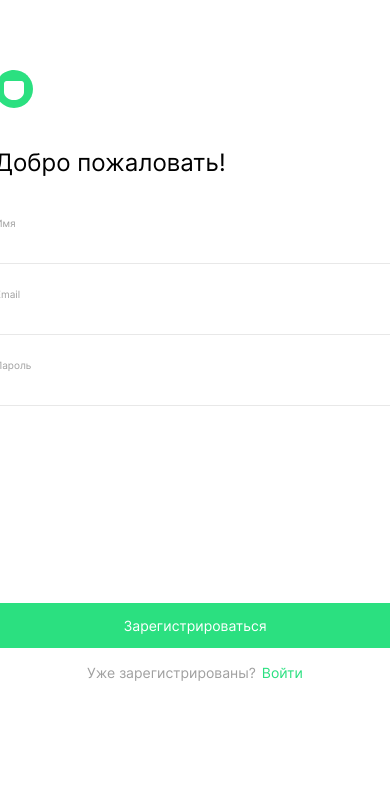
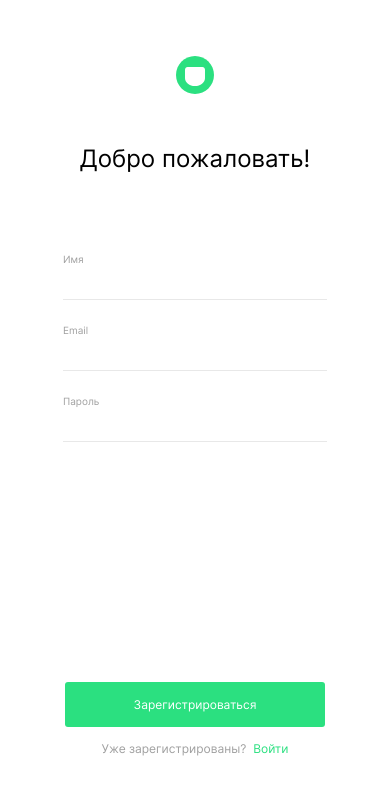
Before and after one commit to annalebedevapracticum/movies-explorer-frontend, a React (Create React App) app: page /signup in a window 390 px wide. Shown: the top 794 px of the page. Built offline with nearby package versions, Linux system fonts and the light colour scheme.

Commit message:
adaptive done

```diff
--- a/src/components/ErrorPage/ErrorPage.css
+++ b/src/components/ErrorPage/ErrorPage.css
@@ -34,3 +34,22 @@
     color: #2BE080;
     margin-top: 184px;
 }
+
+
+@media screen and (max-width: 767px) {
+    .error-page__title {
+        padding-top: 329px;
+        font-size: 80px;
+        line-height: 97px;
+    }
+    .error-page__description {
+        font-size: 12px;
+        line-height: 15px;
+        margin-top: 10px;
+    }
+    .error-page__button {
+        font-size: 12px;
+        line-height: 15px;
+        margin: 284px 0 30px;
+    }
+}
--- a/src/components/Login/Login.css
+++ b/src/components/Login/Login.css
@@ -20,6 +20,11 @@
     line-height: 29px;
     margin-top: 40px;
 
+}
+
+.login__welcome_wrapper {
+    display: flex;
+    flex-direction: column;
 }
 
 .login__input {
@@ -93,3 +98,42 @@
     color: #A0A0A0;
     margin-top: 24px;
 }
+
+
+
+@media screen and (max-width: 767px) {
+    .login {
+        margin: 56px 0 30px;
+    }
+
+    .login__wrapper {
+        align-items: center;
+    }
+
+    .login__welcome {
+        margin: 50px 0 56px;
+    }
+
+    .login__input {
+        width: 260px;
+    }
+
+    .login__button {
+        font-size: 12px;
+        line-height: 15px;
+        width: 260px;
+        margin: 309px 0 14px;
+        padding: 15px;
+    }
+
+    .login__description {
+        font-size: 12px;
+        line-height: 15px;
+        margin-right: 7px;
+    }
+
+    .login__entry {
+        font-size: 12px;
+        line-height: 15px;
+    }
+}
--- a/src/components/Login/Login.js
+++ b/src/components/Login/Login.js
@@ -28,12 +28,14 @@ function Login({ onLogin }) {
             <div className='login__wrapper'>
                 <img className="header__logo" alt="Лого" src={logo} />
                 <h2 className="login__welcome">Рады видеть!</h2>
+                <div className='login__welcome_wrapper'>
                     <label className="login__label" htmlFor="email">Email</label>
                     <input id="email" className="login__input" value={email} onChange={handleEmailChange} name="email" type="email" />
                     <div className="divider" />
                     <label className="login__label" htmlFor="password">Пароль</label>
                     <input id="password" className="login__input" value={password} onChange={handlePasswordChange} name="password" type="password" />
                     <div className="divider" />
+                </div>
             </div>
             <button type="submit" className="login__button">Войти</button>
             <div className="login__check">
--- a/src/components/Movies/MoviesCardList/MoviesCard/MoviesCard.css
+++ b/src/components/Movies/MoviesCardList/MoviesCard/MoviesCard.css
@@ -86,3 +86,21 @@
         height: 190px;
     }
 }
+@media screen and (max-width: 767px) {
+    .movies-card {
+        max-width: 300px;
+    }
+
+    .movies-card__wrapper {
+        margin: 16px 0 0;
+    }
+
+    .movies-card__image {
+        width: 300px;
+        height: 190px;
+    }
+    .movies-card__title {
+        font-size: 12px;
+        line-height: 15px;
+    }
+}
--- a/src/components/Movies/MoviesCardList/MoviesCardList.css
+++ b/src/components/Movies/MoviesCardList/MoviesCardList.css
@@ -33,3 +33,15 @@
         grid-template-columns: repeat(auto-fit, minmax(339px, 1fr));
     }
 }
+
+@media screen and (max-width: 767px) {
+    .movies-cards {
+        padding: 50px 10px 0;
+        grid-template-columns: repeat(auto-fit, minmax(300px, 1fr));
+        gap: 39px;
+    }
+
+    .movies-cards__button {
+        margin: 50px 40px 80px;
+    }
+}
--- a/src/components/Movies/SearchForm/FilterCheckbox/FilterCheckbox.css
+++ b/src/components/Movies/SearchForm/FilterCheckbox/FilterCheckbox.css
@@ -63,3 +63,11 @@
         margin-top: 38px;
     }
 }
+
+
+@media screen and (max-width: 767px) {
+    .checkbox {
+        margin-top: 45px;
+        font-size: 11px;
+    }
+}
--- a/src/components/Movies/SearchForm/SearchForm.css
+++ b/src/components/Movies/SearchForm/SearchForm.css
@@ -18,6 +18,8 @@
     border-radius: 50px 0 0 50px;
     border: 1.5px solid hsl(0, 0%, 67%, 0.2);
     padding-left: 22px;
+    box-sizing: border-box;
+    height: 48px;
     border-right: none;
     flex: 1;
 }
@@ -25,6 +27,10 @@
 .search-form__button {
     background-color: #FFFFFF;
     cursor: pointer;
+    display: flex;
+    align-items: center;
+    height: 48px;
+    box-sizing: border-box;
     border-radius: 0 50px 50px 0;
     border: 1.5px solid hsl(0, 0%, 67%, 0.2);
     border-left: none;
@@ -32,6 +38,10 @@
 
 .search-form__find::placeholder {
     color: #A0A0A0;
+    font-style: normal;
+    font-weight: 400;
+    font-size: 14px;
+    line-height: 18px;
 }
 
 .search-form__find:focus {
@@ -51,3 +61,20 @@
         margin: 0;
     }
 }
+
+@media screen and (max-width: 767px) {
+    .search-form__wrapper {
+        margin: 0 10px;
+        padding: 60px 0 44px;
+    }
+
+    .search-form__find {
+        padding-left: 16px;
+    }
+
+    .search-form__find::placeholder {
+        font-size: 11px;
+        line-height: 18px;
+    }
+
+}
--- a/src/components/Navigation/Navigation.css
+++ b/src/components/Navigation/Navigation.css
@@ -118,7 +118,7 @@
     position: absolute;
     right: 0;
     top: 0;
-    height: 30px;
+    height: 18px;
     width: 28px;
     display: flex;
     align-items: center;
@@ -186,3 +186,16 @@
         display: none;
     }
 }
+
+
+@media screen and (max-width: 767px) {
+    .menu__btn {
+        width: 22px;
+    }
+    .menu__box {
+        width: 100%;
+        height: 100vh;
+        padding: 144px 0 0;
+    }
+
+}
--- a/src/components/Profile/Profile.css
+++ b/src/components/Profile/Profile.css
@@ -57,6 +57,7 @@
 }
 
 .profile__button_exit {
+    padding: 0;
     border: none;
     background: none;
     font-family: 'Inter';
@@ -69,7 +70,7 @@
 
 .profile__button-save {
     width: 410px;
-    background:  #2BE080;
+    background: #2BE080;
     border-radius: 3px;
     font-family: 'Inter';
     font-style: normal;
@@ -81,3 +82,32 @@
     color: white;
     margin-top: 223px;
 }
+
+@media screen and (max-width: 767px) {
+    .profile__wrapper {
+        width: 260px;
+    }
+
+    .profile__welcome {
+        margin: 70px 0 80px;
+
+    }
+
+    .profile__button {
+        margin: 379px 0 16px;
+        font-size: 12px;
+        line-height: 15px;
+    }
+
+    .profile__button_exit {
+        line-height: 16px;
+        margin-bottom: 40px;
+    }
+    .profile__button-save {
+        width: 260px;
+        font-size: 12px;
+        line-height: 15px;
+        padding: 15px;
+        margin: 310px 0 59px;
+    }
+}
--- a/src/components/Register/Register.css
+++ b/src/components/Register/Register.css
@@ -0,0 +1,5 @@
+@media screen and (max-width: 767px) {
+    .register__button {
+        margin: 240px 0 14px;
+    }
+}
--- a/src/components/Register/Register.js
+++ b/src/components/Register/Register.js
@@ -2,6 +2,8 @@ import { useState } from "react";
 import { Link, useNavigate } from "react-router-dom";
 import logo from '../../images/logo.svg';
 import '../Login/Login.css';
+import '../Register/Register.css';
+
 
 
 function Register({ onRegister }) {
@@ -34,6 +36,7 @@ function Register({ onRegister }) {
             <div className='login__wrapper'>
                 <img className="header__logo" alt="Лого" src={logo} />
                 <h2 className="login__welcome">Добро пожаловать!</h2>
+                <div className='login__welcome_wrapper'>
                     <label className="login__label" htmlFor="name">Имя</label>
                     <input id="name" className="login__input" value={name} onChange={handleNameChange} name="name" type="text" />
                     <div className="divider" />
@@ -44,7 +47,8 @@ function Register({ onRegister }) {
                     <input id="password" className="login__input" value={password} onChange={handlePasswordChange} name="password" type="password" />
                     <div className="divider" />
                 </div>
-            <button type="submit" className="login__button">Зарегистрироваться</button>
+            </div>
+            <button type="submit" className="register__button login__button">Зарегистрироваться</button>
             <div className="login__check">
                 <span className="login__description">Уже зарегистрированы?</span>
                 <Link to='/signin' className="login__entry">Войти</Link>
```
Lines whose indentation alone changed are shown as unchanged.
